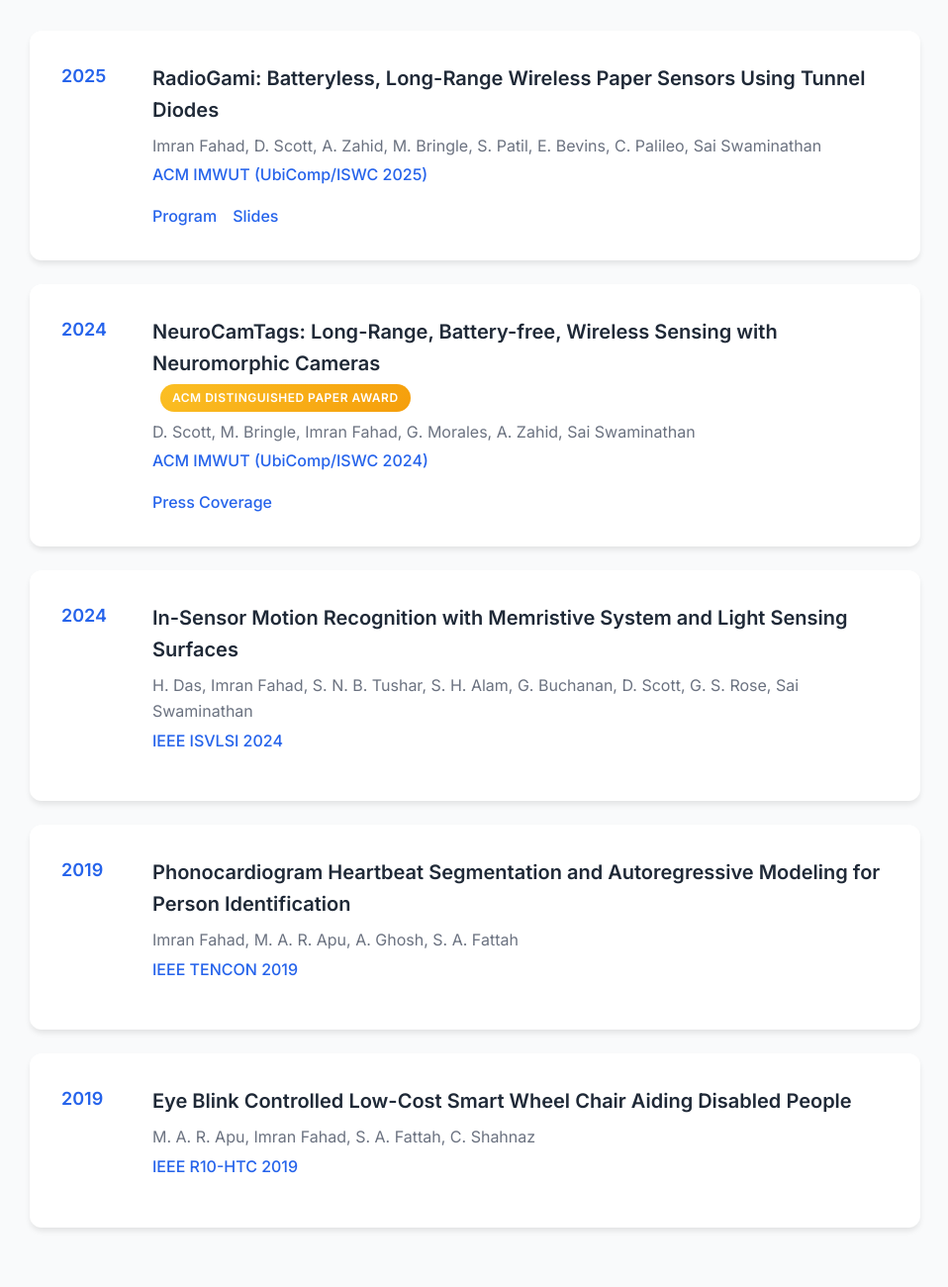
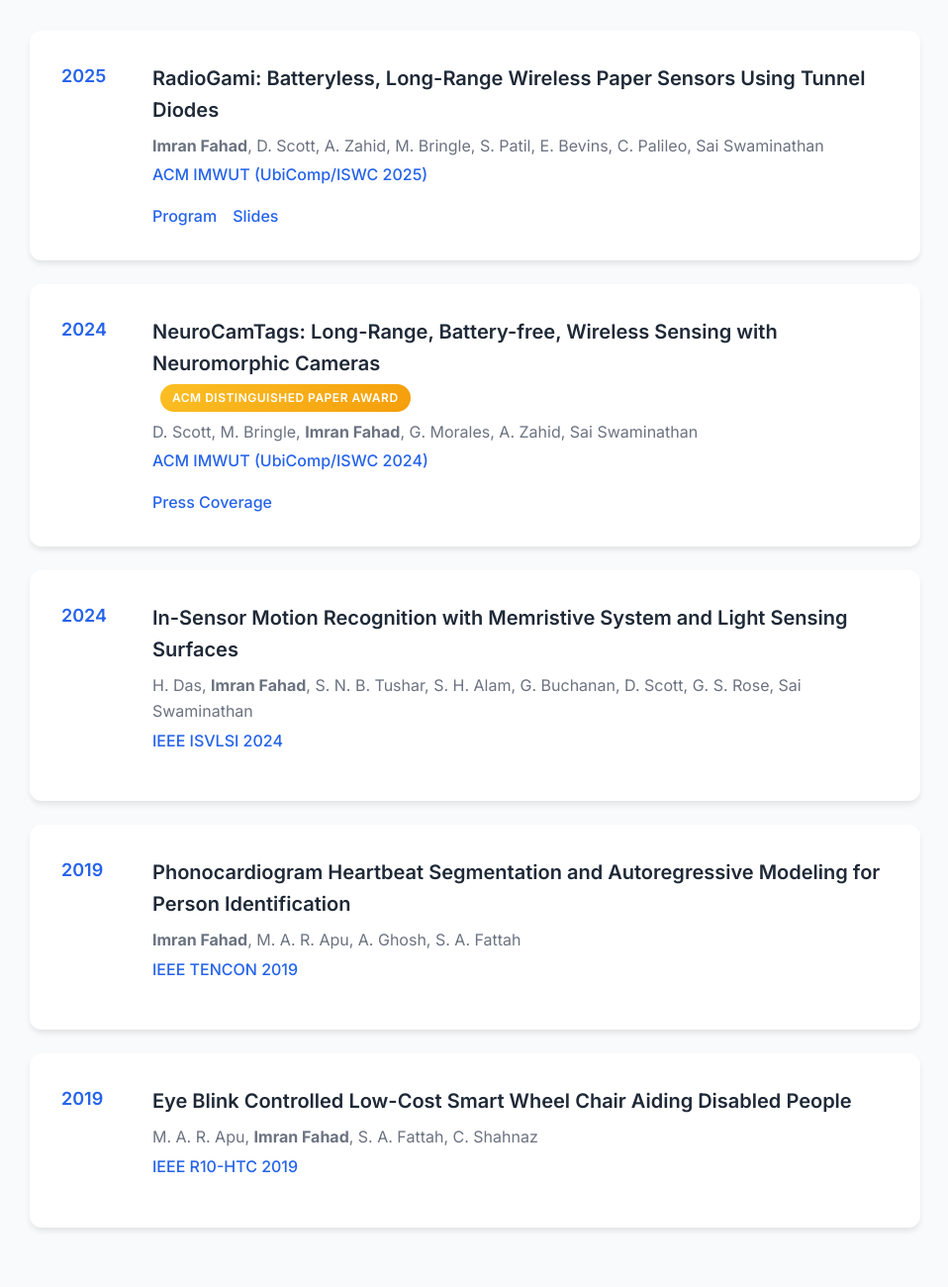
Before and after one commit to imranfahad137/portfolio-website, a plain HTML site: page index.html in a window 1280 px wide. Shown: the part 3840-5140 px from the top of the page at 99% size, without its empty margins (160-1118 px from the left). Drawn offline with Linux system fonts and the light colour scheme.

Commit message:
Bold Imran Fahad name in all publication author lists

```diff
--- a/index.html
+++ b/index.html
@@ -192,7 +192,7 @@
                     <div class="publication-year">2025</div>
                     <div class="publication-content">
                         <h3><a href="https://dl.acm.org/doi/abs/10.1145/3729487" target="_blank" rel="noopener noreferrer" class="publication-title-link">RadioGami: Batteryless, Long-Range Wireless Paper Sensors Using Tunnel Diodes</a></h3>
-                        <p class="publication-authors">Imran Fahad, D. Scott, A. Zahid, M. Bringle, S. Patil, E. Bevins, C. Palileo, Sai Swaminathan</p>
+                        <p class="publication-authors"><strong>Imran Fahad</strong>, D. Scott, A. Zahid, M. Bringle, S. Patil, E. Bevins, C. Palileo, Sai Swaminathan</p>
                         <p class="publication-venue">ACM IMWUT (UbiComp/ISWC 2025)</p>
                         <div class="publication-links">
                             <a href="https://www.ubicomp.org/ubicomp-iswc-2025/program/" target="_blank" rel="noopener noreferrer" class="link">Program</a>
@@ -204,7 +204,7 @@
                     <div class="publication-year">2024</div>
                     <div class="publication-content">
                         <h3><a href="https://dl.acm.org/doi/abs/10.1145/3678529" target="_blank" rel="noopener noreferrer" class="publication-title-link">NeuroCamTags: Long-Range, Battery-free, Wireless Sensing with Neuromorphic Cameras</a> <span class="award-badge">ACM Distinguished Paper Award</span></h3>
-                        <p class="publication-authors">D. Scott, M. Bringle, Imran Fahad, G. Morales, A. Zahid, Sai Swaminathan</p>
+                        <p class="publication-authors">D. Scott, M. Bringle, <strong>Imran Fahad</strong>, G. Morales, A. Zahid, Sai Swaminathan</p>
                         <p class="publication-venue">ACM IMWUT (UbiComp/ISWC 2024)</p>
                         <div class="publication-links">
                             <a href="https://eecs.utk.edu/epic-lab-receives-acm-distinguished-paper-award/" target="_blank" rel="noopener noreferrer" class="link">Press Coverage</a>
@@ -215,7 +215,7 @@
                     <div class="publication-year">2024</div>
                     <div class="publication-content">
                         <h3><a href="https://ieeexplore.ieee.org/abstract/document/10682634" target="_blank" rel="noopener noreferrer" class="publication-title-link">In-Sensor Motion Recognition with Memristive System and Light Sensing Surfaces</a></h3>
-                        <p class="publication-authors">H. Das, Imran Fahad, S. N. B. Tushar, S. H. Alam, G. Buchanan, D. Scott, G. S. Rose, Sai Swaminathan</p>
+                        <p class="publication-authors">H. Das, <strong>Imran Fahad</strong>, S. N. B. Tushar, S. H. Alam, G. Buchanan, D. Scott, G. S. Rose, Sai Swaminathan</p>
                         <p class="publication-venue">IEEE ISVLSI 2024</p>
                     </div>
                 </div>
@@ -223,7 +223,7 @@
                     <div class="publication-year">2019</div>
                     <div class="publication-content">
                         <h3><a href="https://ieeexplore.ieee.org/document/8929563" target="_blank" rel="noopener noreferrer" class="publication-title-link">Phonocardiogram Heartbeat Segmentation and Autoregressive Modeling for Person Identification</a></h3>
-                        <p class="publication-authors">Imran Fahad, M. A. R. Apu, A. Ghosh, S. A. Fattah</p>
+                        <p class="publication-authors"><strong>Imran Fahad</strong>, M. A. R. Apu, A. Ghosh, S. A. Fattah</p>
                         <p class="publication-venue">IEEE TENCON 2019</p>
                     </div>
                 </div>
@@ -231,7 +231,7 @@
                     <div class="publication-year">2019</div>
                     <div class="publication-content">
                         <h3><a href="https://ieeexplore.ieee.org/document/9042446" target="_blank" rel="noopener noreferrer" class="publication-title-link">Eye Blink Controlled Low-Cost Smart Wheel Chair Aiding Disabled People</a></h3>
-                        <p class="publication-authors">M. A. R. Apu, Imran Fahad, S. A. Fattah, C. Shahnaz</p>
+                        <p class="publication-authors">M. A. R. Apu, <strong>Imran Fahad</strong>, S. A. Fattah, C. Shahnaz</p>
                         <p class="publication-venue">IEEE R10-HTC 2019</p>
                     </div>
                 </div>
```
